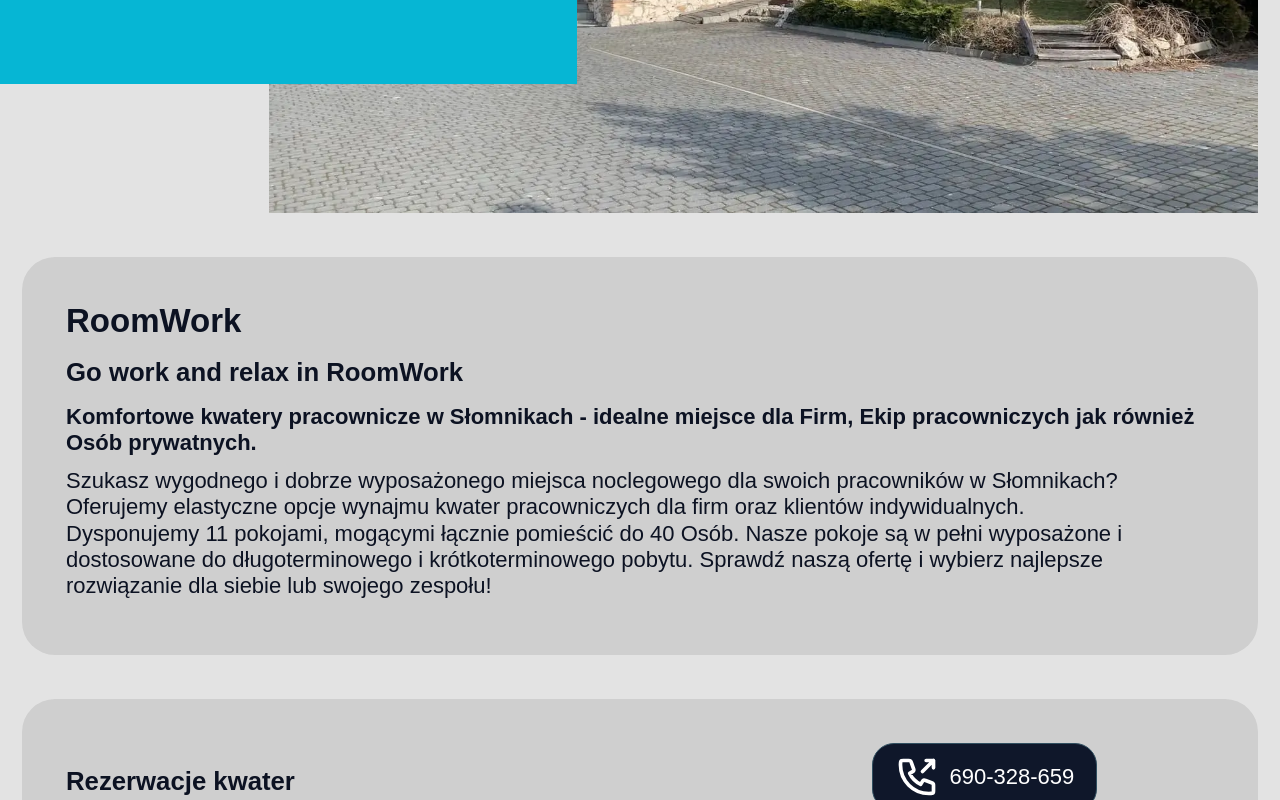
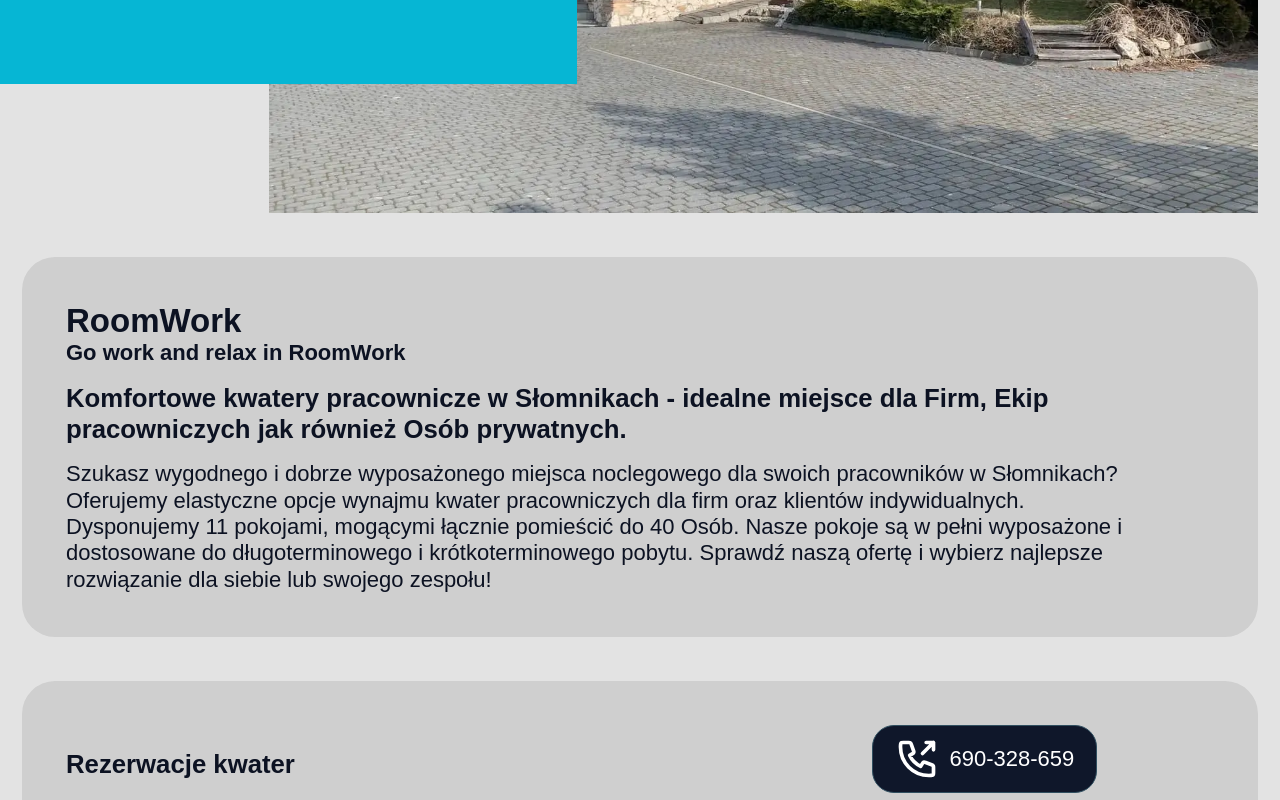
Before and after one commit to TDomagalski/nextjs-15-roomwork, a Next.js app: page / in a window 1280 px wide. Shown: the part 415-1215 px from the top of the page. Built offline with nearby package versions, Linux system fonts and the light colour scheme.

Commit message:
fix: SEO fix

```diff
--- a/src/app/kwatery/[slug]/slug.module.scss
+++ b/src/app/kwatery/[slug]/slug.module.scss
@@ -131,13 +131,13 @@
 // ~~ MEDIA QUERIES
 // @media (min-width: 640px) {}
 @media (min-width: 768px) {
-  .room_detail {
+  .room {
     .room_details {
       .detail {
-        font-size: 1rem;
+        font-size: 1.25rem;
         div {
           svg {
-            width: 1rem;
+            width: 1.25rem;
           }
         }
       }
--- a/src/app/page.jsx
+++ b/src/app/page.jsx
@@ -25,7 +25,7 @@
             alt='img'
             width={1512}
             height={851}
-            // loading='lazy' // Wymusza leniwe ładowanie
+            loading='lazy' // Wymusza leniwe ładowanie
             priority={false} // Zapewnia, że Next.js nie wymusi eager loading
             unoptimized // Zapobiega problemom z eksportem
           />
@@ -40,15 +40,15 @@
                 <h2>RoomWork</h2>
               </div>
               <div className={styles.info_slogan}>
-                <h3>Go work and relax in RoomWork</h3>
+                <span>Go work and relax in RoomWork</span>
               </div>
             </div>
             <div className={styles.info_container}>
               <div className={styles.frontpage_text}>
-                <h4>
+                <h3>
                   Komfortowe kwatery pracownicze w Słomnikach - idealne miejsce
                   dla Firm, Ekip pracowniczych jak również Osób prywatnych.
-                </h4>
+                </h3>
                 <p>
                   Szukasz wygodnego i dobrze wyposażonego miejsca noclegowego
                   dla swoich pracowników w Słomnikach? Oferujemy&nbsp;elastyczne
--- a/src/app/page.module.scss
+++ b/src/app/page.module.scss
@@ -1,9 +1,30 @@
-// .frontpage_info {
-//   .info_container {
-//     .info_title {}
-//     .info_slogan {}
-//   }
-// }
+.frontpage_info {
+  .info_container {
+    .info_title {
+      h2 {
+        margin-bottom: 0;
+      }
+    }
+    .info_slogan {
+      margin-bottom: 0.75rem;
+      span {
+        display: block;
+        font-weight: 700;
+      }
+    }
+  }
+}
+
+.info_container {
+  .frontpage_text {
+    h3 {
+      margin-bottom: 0.75rem;
+    }
+    p {
+      margin-bottom: 0;
+    }
+  }
+}
 
 .frontpage_contact {
   .contact_text {
```
Also changed, not shown: src/app/kontakt/page.jsx (+6 -6 lines), src/app/kwatery/[slug]/page.jsx (+3 -4 lines), src/app/kwatery/page.jsx (+7 -7 lines).
